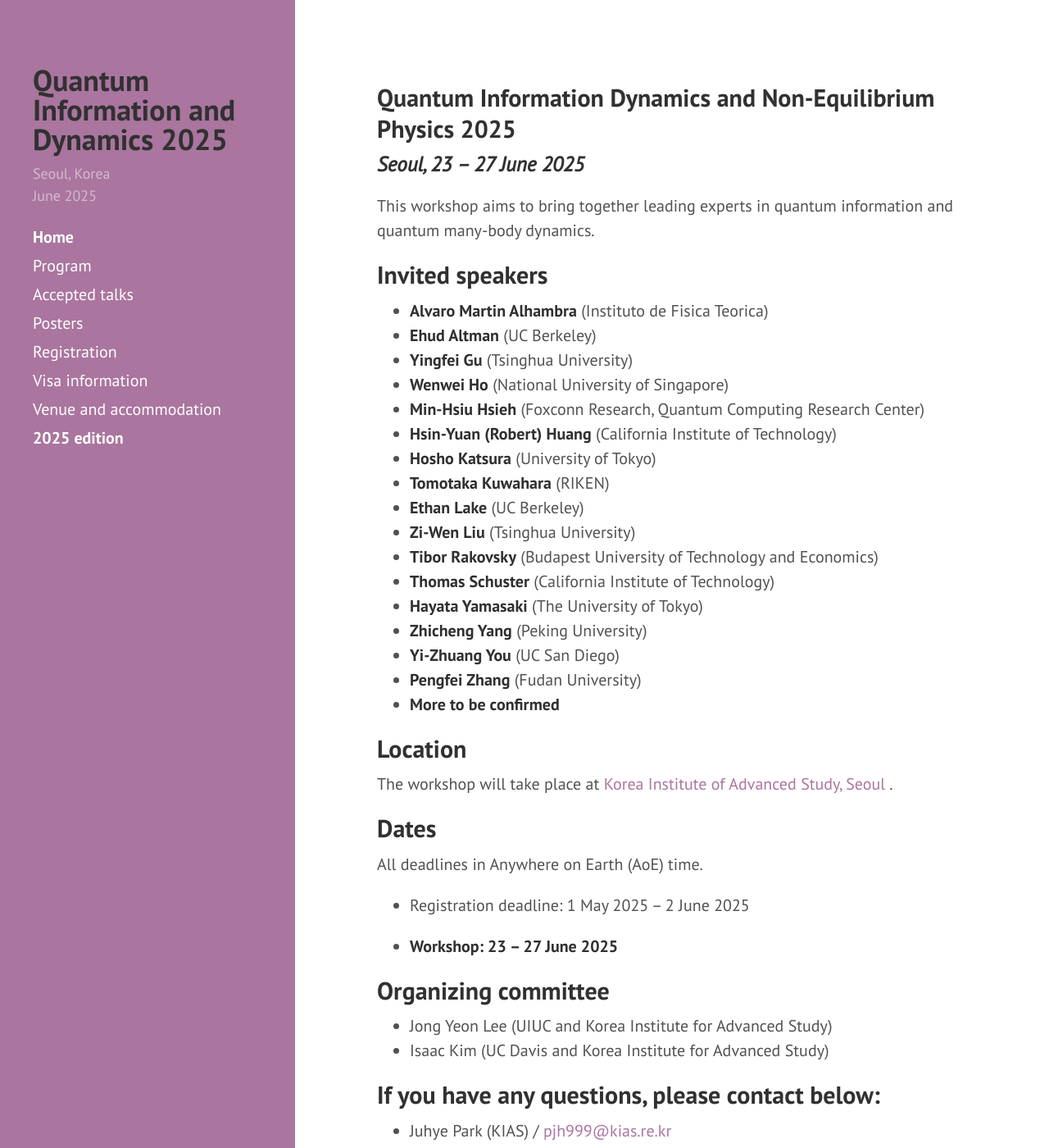
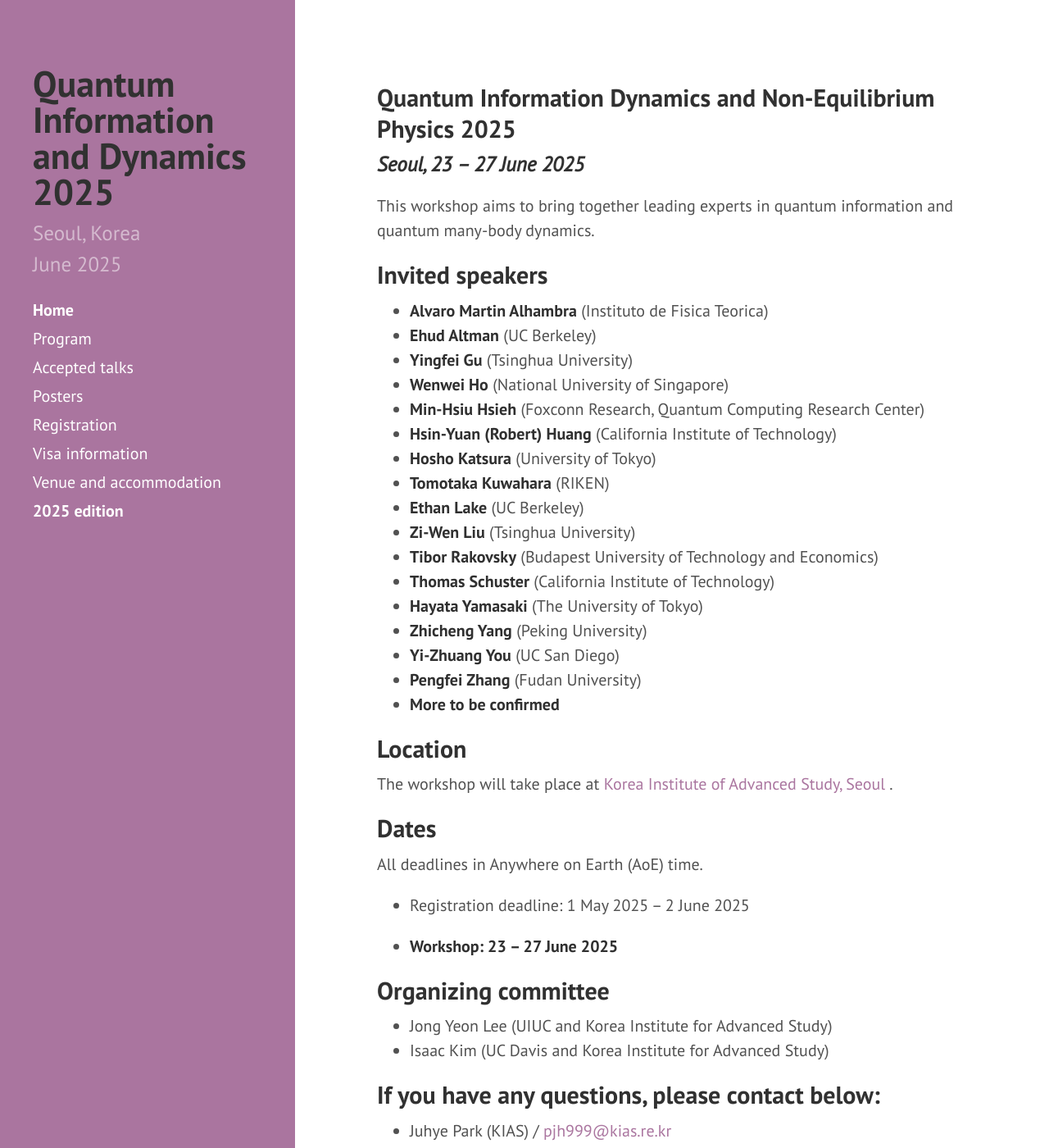
Before and after one commit to yeon-lee/yeon-lee.github.io, a Jekyll site: the page built from index.md, in a window 1280 px wide and 1400 px high. Shown: the whole window at 82% size. Built offline with Jekyll 4.4.1, drawn with Linux system fonts in a browser that asks for light colours; nearby versions of some CDN libraries.

Commit message:
Update custom.css

```diff
--- a/public/css/custom.css
+++ b/public/css/custom.css
@@ -1,9 +1,4 @@
 /* Override sidebar-about heading size with !important */
 .sidebar-about h1 {
-  font-size: 1.8rem !important;
+  font-size: 2.2rem !important;
 }
-
-/* If you also want to reduce paragraph size */
-.sidebar-about p {
-  font-size: 0.9rem !important;
-}
```
